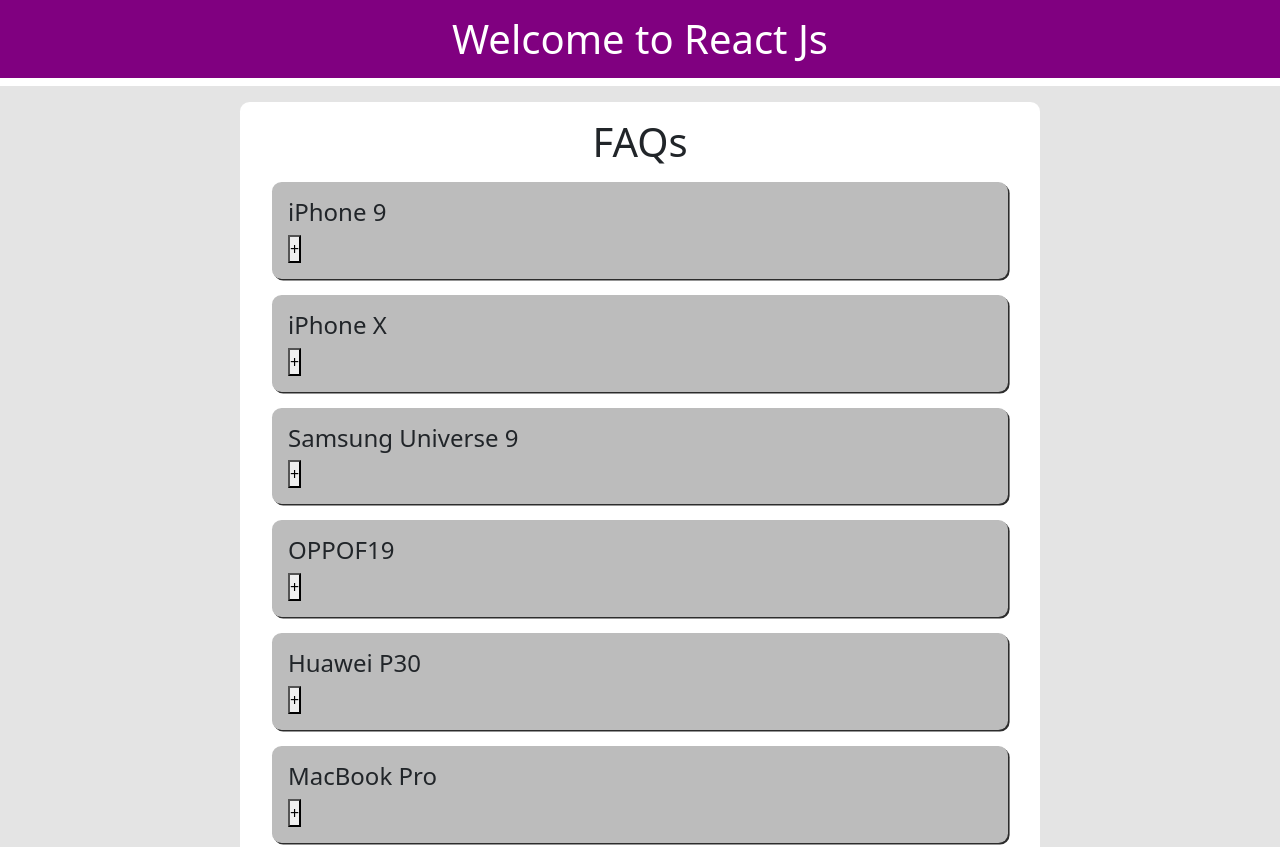
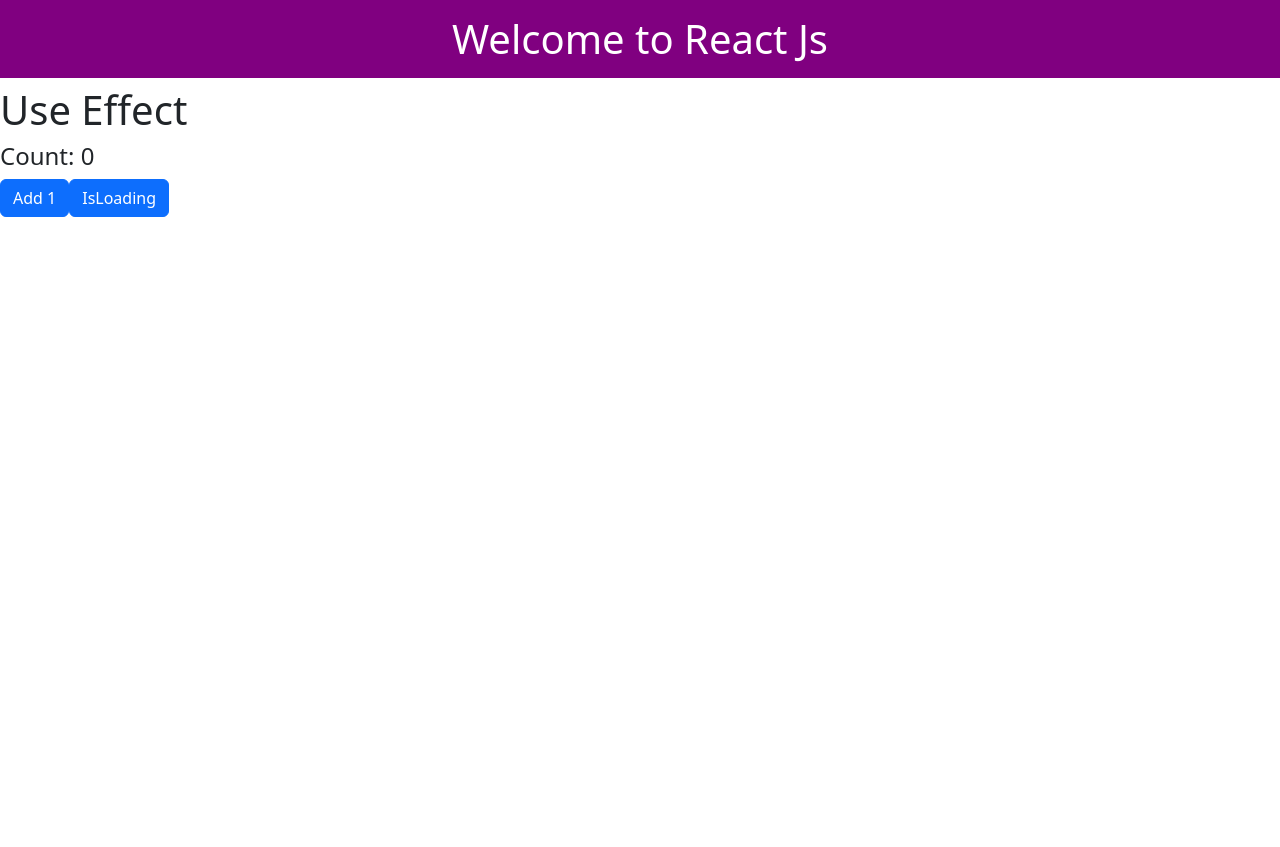
Before and after one commit to furiousnur/React-Basic, a React (Create React App) app: page / in a window 1280 px wide. Shown: the top 847 px of the page. After the commit the page ends 800 px from the top, so only its background shows below. Built offline with nearby package versions, Linux system fonts and the light colour scheme.

Commit message:
React Hooks | useEffect

```diff
--- a/src/App.js
+++ b/src/App.js
@@ -1,15 +1,11 @@
 import React from 'react';
-import Faqs from "./components/Faq/Faqs";
-
-function Welcome(){
-    return React.createElement("h1",{},"Welcome function component");
-}
+import Example from "./components/HookUseState/useEffectExample/Example";
 
 function App() {
   return (
       <div>
           <h1 className="headingStyle">Welcome to React Js</h1>
-          <Faqs />
+          <Example />
       </div>
   );
 }
--- /dev/null
+++ b/src/components/HookUseState/useEffectExample/Example.js
@@ -0,0 +1,27 @@
+import React, {useState, useEffect} from 'react';
+import Button from "react-bootstrap/Button";
+
+const Example = () => {
+    const [count, setCount] = useState(0)
+    const [isLoading, setIsLoading] = useState(false)
+
+    useEffect(()=>{
+        console.log("useEffect");
+    },[count]); //calls with only first render that's why use empty array and if change value of count then it will render
+
+    return (
+        <div>
+            {console.log("rendering")}
+            <h1>Use Effect</h1>
+            <h4>Count: {count}</h4>
+            <Button variant="primary" onClick={()=>{setCount((count)=>count+1)}}>
+                Add 1
+            </Button>
+            <Button variant="primary" onClick={()=>{setIsLoading(!isLoading)}}>
+                IsLoading
+            </Button>
+        </div>
+    );
+};
+
+export default Example;
```
